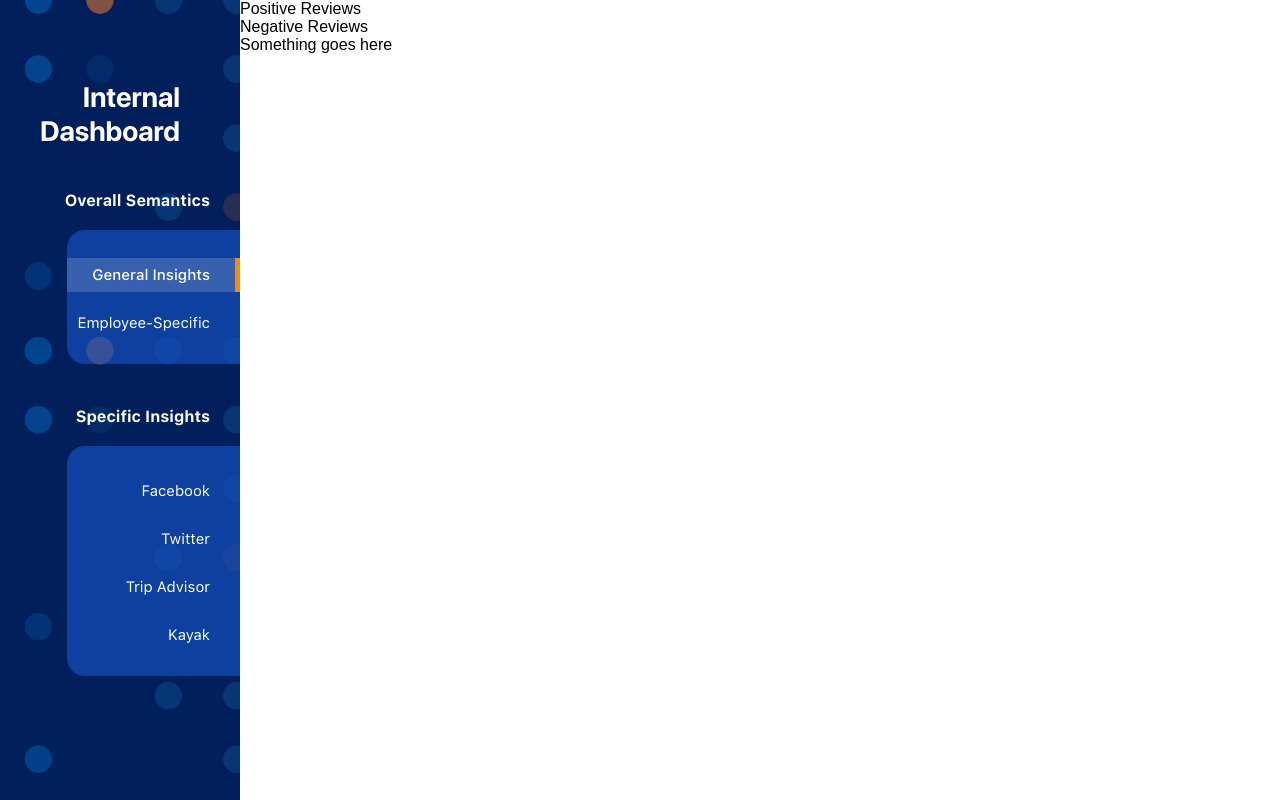
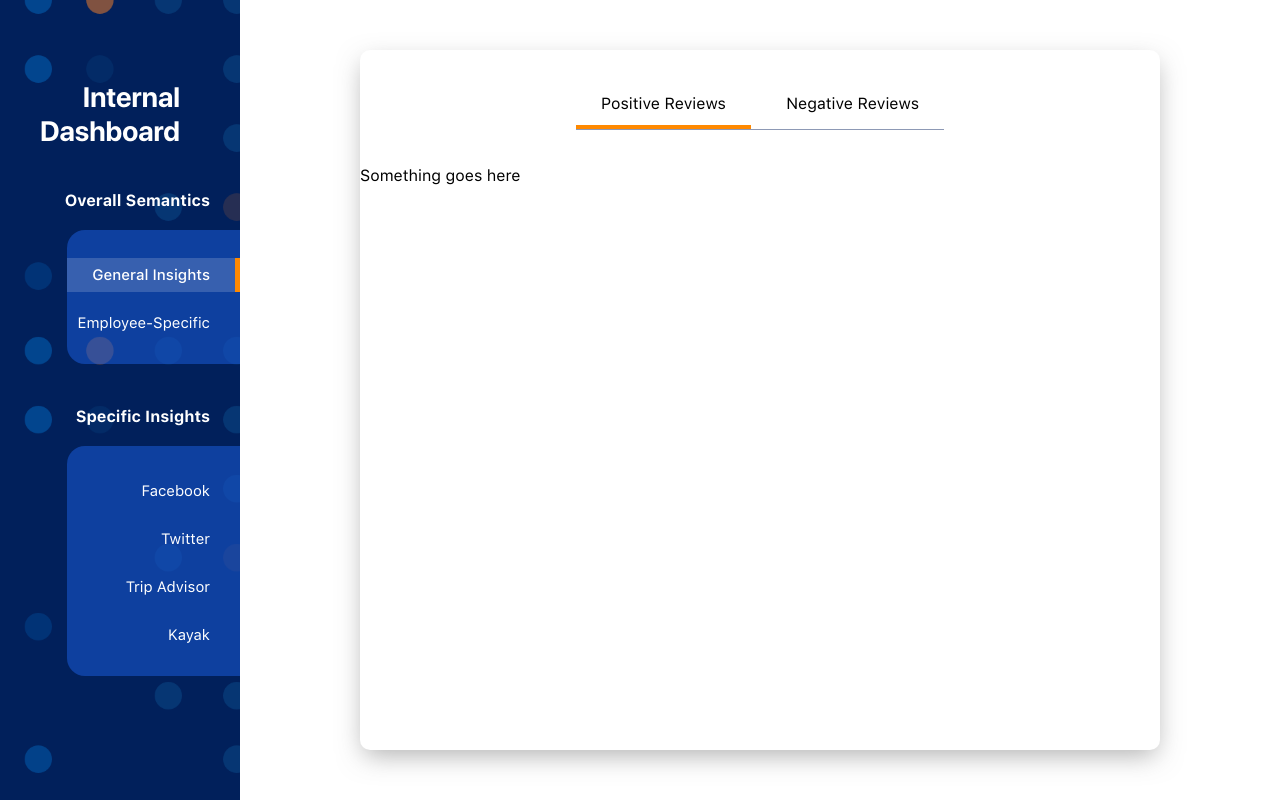
Before and after one commit to arytonhoi/yhack2019, a React (Create React App) app in the folder web/: page / in a window 1280 px wide. Built offline with nearby package versions, Linux system fonts and the light colour scheme.

Commit message:
added toggle for card

```diff
--- a/web/src/components/mainPanel/MainPanel.css
+++ b/web/src/components/mainPanel/MainPanel.css
@@ -1,32 +1,47 @@
 .mainPanel {
-  /* TODO */
+	/* TODO */
 }
 
 .card {
-  /* TODO */
+	margin: 50px auto;
+	font-family: SF-Pro-Regular;
+	box-shadow: 0px 9px 26px -4px rgba(97,97,97,0.5);
+	border-radius: 10px;
 }
 
 .toggleablePanel {
-  /* TODO */
-
+	/* TODO */
+	display: flex;
+	flex-direction: column;
+	width: 800px;
 }
 
 .toggleablePanel .header {
-  /* TODO */
+	/*background-color: salmon;*/
+	padding-top: 44px;
+	padding-bottom: 36px;
+}
 
+.toggleablePanel .body {
+	flex: 1;
 }
 
 .toggleablePanel .header .toggleBar {
-  /* TODO */
-
+	width: 46%;
+	margin: auto;
+	border-bottom: 1px solid #8D99B5;
+	display: flex;
+	justify-content: space-between;
 }
 
 .toggleablePanel .toggleBar .toggle {
-  /* TODO */
-
+	display: inline-block;
+	padding-left: 25px;
+	padding-right: 25px;
+	padding-bottom: 12px;
 }
 
 .toggleablePanel .toggleBar .toggle.selected {
-  /* TODO */
+	border-bottom: 4px solid #FF8900;
 
 }
```
